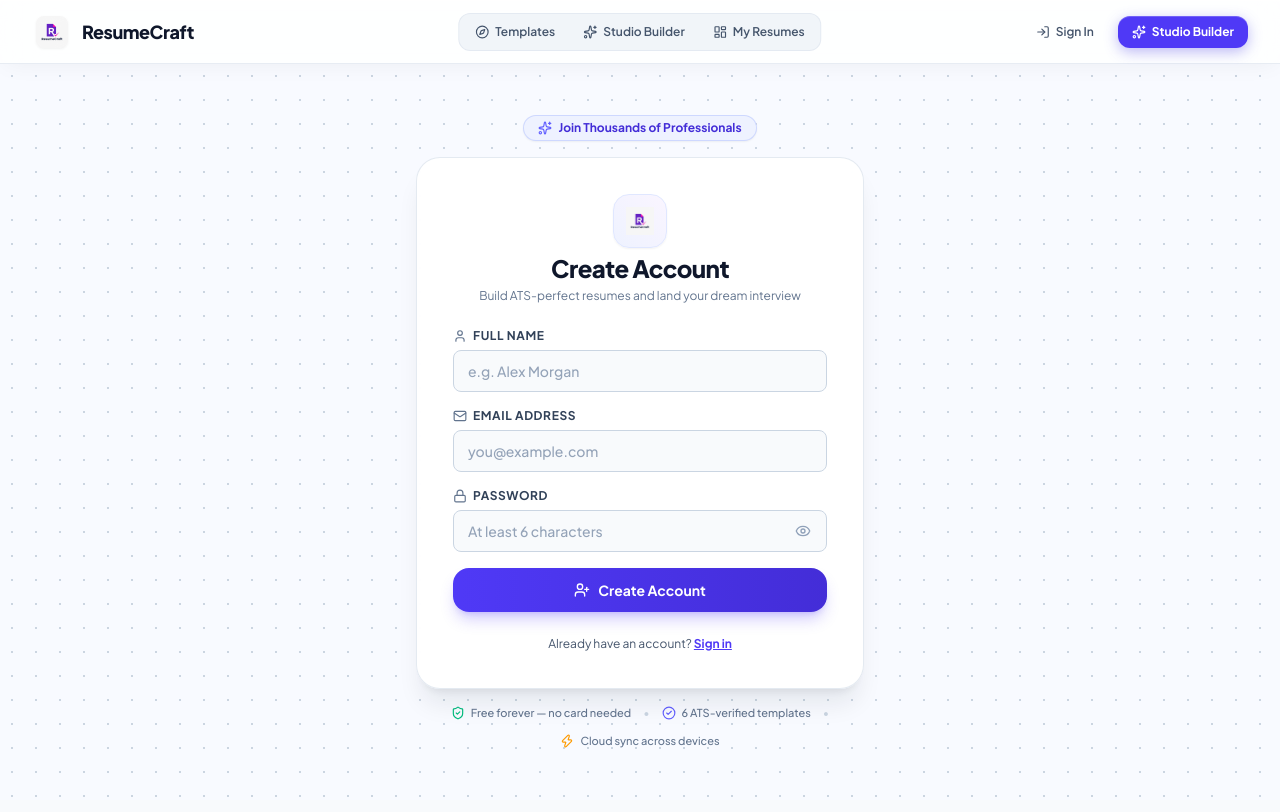
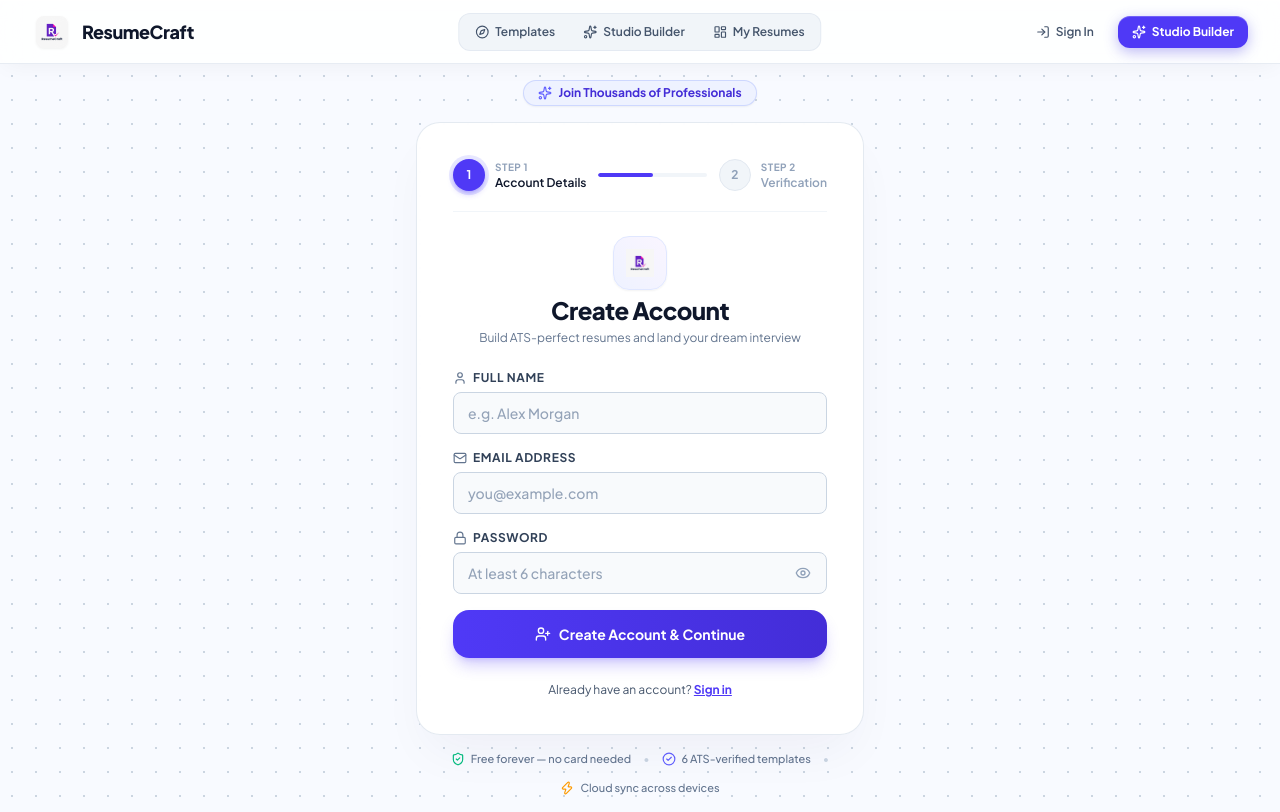
Before and after one commit to Tanmay-create-afk/ResumeCraft, a React (Vite) app in the folder Frontend/: page /register in a window 1280 px wide. Built offline with nearby package versions, Linux system fonts and the light colour scheme.

Commit message:
feat(auth): elevate OTP verification UI with step progress bar and security badges

```diff
--- a/Frontend/src/pages/Register.jsx
+++ b/Frontend/src/pages/Register.jsx
@@ -1,6 +1,25 @@
 import React, { useState, useEffect, useRef } from 'react';
 import { Link, useNavigate } from 'react-router-dom';
-import { User, Mail, Lock, UserPlus, Sparkles, AlertCircle, ShieldCheck, Zap, CheckCircle2, ArrowRight, ArrowLeft, RefreshCw, Pencil, ShieldAlert } from 'lucide-react';
+import {
+  User,
+  Mail,
+  Lock,
+  UserPlus,
+  Sparkles,
+  AlertCircle,
+  ShieldCheck,
+  Zap,
+  CheckCircle2,
+  ArrowRight,
+  ArrowLeft,
+  RefreshCw,
+  Pencil,
+  Clock,
+  Check,
+  KeyRound,
+  Shield,
+  CheckCheck
+} from 'lucide-react';
 import { useAuth } from '../context/AuthContext';
 import Input from '../components/common/Input';
 
@@ -193,8 +212,70 @@ export default function Register() {
           </span>
         </div>
 
-        {/* Main Card */}
-        <div className="p-8 sm:p-9 rounded-3xl bg-white/95 backdrop-blur-md border border-slate-200/90 shadow-xl shadow-slate-900/8 space-y-6">
+        {/* Main Card with Subtle Gradient Rim */}
+        <div className="p-7 sm:p-9 rounded-3xl bg-white/95 backdrop-blur-md border border-slate-200/90 shadow-2xl shadow-indigo-950/5 space-y-6">
+
+          {/* Interactive Multi-Step Indicator Bar */}
+          <div className="flex items-center justify-between pb-5 border-b border-slate-100">
+            {/* Step 1 Pill */}
+            <div
+              onClick={() => {
+                if (step === 'otp') {
+                  setStep('details');
+                  setError('');
+                  setSuccessMsg('');
+                }
+              }}
+              className={`flex items-center gap-2.5 ${step === 'otp' ? 'cursor-pointer group' : ''}`}
+            >
+              <div className={`w-8 h-8 rounded-full flex items-center justify-center text-xs font-bold transition-all ${
+                step === 'otp'
+                  ? 'bg-emerald-500 text-white shadow-sm shadow-emerald-500/30 group-hover:scale-105'
+                  : 'bg-indigo-600 text-white shadow-md shadow-indigo-600/30 ring-4 ring-indigo-500/15'
+              }`}>
+                {step === 'otp' ? <Check className="w-4 h-4 stroke-[3]" /> : '1'}
+              </div>
+              <div className="text-left">
+                <p className="text-[10px] font-bold uppercase tracking-wider text-slate-400">Step 1</p>
+                <p className={`text-xs font-semibold ${step === 'otp' ? 'text-slate-700 group-hover:text-indigo-600' : 'text-slate-900 font-bold'}`}>
+                  Account Details
+                </p>
+              </div>
+            </div>
+
+            {/* Connecting Progress Track */}
+            <div className="flex-1 mx-3 h-1 bg-slate-100 rounded-full overflow-hidden relative">
+              <div
+                className={`h-full transition-all duration-500 rounded-full ${
+                  step === 'otp' ? 'w-full bg-gradient-to-r from-emerald-500 to-indigo-600' : 'w-1/2 bg-indigo-600'
+                }`}
+              />
+            </div>
+
+            {/* Step 2 Pill */}
+            <div className="flex items-center gap-2.5">
+              <div className={`w-8 h-8 rounded-full flex items-center justify-center text-xs font-bold transition-all ${
+                step === 'otp'
+                  ? 'bg-indigo-600 text-white ring-4 ring-indigo-500/20 shadow-md shadow-indigo-600/30'
+                  : 'bg-slate-100 text-slate-400 border border-slate-200'
+              }`}>
+                {step === 'otp' ? (
+                  <span className="relative flex h-2.5 w-2.5">
+                    <span className="animate-ping absolute inline-flex h-full w-full rounded-full bg-white opacity-75"></span>
+                    <span className="relative inline-flex rounded-full h-2.5 w-2.5 bg-white"></span>
+                  </span>
+                ) : (
+                  '2'
+                )}
+              </div>
+              <div className="text-left">
+                <p className="text-[10px] font-bold uppercase tracking-wider text-slate-400">Step 2</p>
+                <p className={`text-xs font-semibold ${step === 'otp' ? 'text-indigo-600 font-bold' : 'text-slate-400'}`}>
+                  Verification
+                </p>
+              </div>
+            </div>
+          </div>
 
           {step === 'details' ? (
             /* STEP 1: REGISTRATION DETAILS */
@@ -250,10 +331,10 @@ export default function Register() {
                 <button
                   type="submit"
                   disabled={loading}
-                  className="w-full py-3 px-4 bg-gradient-to-r from-indigo-600 to-indigo-700 hover:from-indigo-500 hover:to-indigo-600 disabled:opacity-60 text-white font-bold rounded-2xl shadow-lg shadow-indigo-600/25 flex items-center justify-center gap-2 text-sm transition-all cursor-pointer active:scale-[0.98]"
+                  className="w-full py-3.5 px-4 bg-gradient-to-r from-indigo-600 to-indigo-700 hover:from-indigo-500 hover:to-indigo-600 disabled:opacity-60 text-white font-bold rounded-2xl shadow-lg shadow-indigo-600/25 flex items-center justify-center gap-2 text-sm transition-all cursor-pointer active:scale-[0.98]"
                 >
                   <UserPlus className="w-4 h-4 shrink-0" />
-                  <span>{loading ? 'Sending Code...' : 'Create Account'}</span>
+                  <span>{loading ? 'Sending Code...' : 'Create Account & Continue'}</span>
                 </button>
               </form>
 
@@ -267,21 +348,38 @@ export default function Register() {
           ) : (
             /* STEP 2: PROFESSIONAL 6-BOX OTP VERIFICATION */
             <>
-              {/* Header with Official Logo & Subtle Glow */}
-              <div className="text-center space-y-2">
-                <div className="relative inline-block mb-1">
-                  <div className="absolute inset-0 bg-indigo-500/20 rounded-2xl blur-md" />
-                  <div className="relative inline-flex p-3 bg-white border border-indigo-100/90 rounded-2xl shadow-sm">
-                    <img src="/logo.png" alt="ResumeCraft" className="w-9 h-9 object-contain" />
+              {/* Executive Hero Graphic & Security Icon */}
+              <div className="text-center space-y-2.5">
+                <div className="relative inline-flex items-center justify-center mb-1">
+                  {/* Subtle soft ambient aura */}
+                  <div className="absolute -inset-2 bg-gradient-to-tr from-indigo-500/20 via-purple-500/20 to-blue-500/20 rounded-3xl blur-md" />
+
+                  {/* Badge Container */}
+                  <div className="relative flex items-center justify-center w-16 h-16 rounded-2xl bg-gradient-to-b from-white to-indigo-50/50 border border-indigo-100 shadow-md shadow-indigo-900/5">
+                    <div className="w-10 h-10 rounded-xl bg-gradient-to-tr from-indigo-600 to-purple-600 flex items-center justify-center text-white shadow-sm shadow-indigo-600/30">
+                      <KeyRound className="w-5 h-5" />
+                    </div>
+                    {/* Live active beacon */}
+                    <span className="absolute -bottom-1 -right-1 flex h-4 w-4">
+                      <span className="animate-ping absolute inline-flex h-full w-full rounded-full bg-emerald-400 opacity-75"></span>
+                      <span className="relative inline-flex rounded-full h-4 w-4 bg-emerald-500 border-2 border-white items-center justify-center">
+                        <Check className="w-2.5 h-2.5 text-white stroke-[3]" />
+                      </span>
+                    </span>
                   </div>
                 </div>
 
-                <h1 className="text-2xl font-extrabold text-slate-900 tracking-tight">Verify Your Email</h1>
+                <div className="space-y-1">
+                  <h1 className="text-2xl font-black text-slate-900 tracking-tight">Verify Your Email</h1>
+                  <p className="text-xs text-slate-500">
+                    We've sent a 6-digit one-time passcode to:
+                  </p>
+                </div>
 
-                {/* Email Pill with Edit Button */}
-                <div className="flex items-center justify-center gap-1.5 text-xs text-slate-600 bg-slate-50 border border-slate-200/80 rounded-full py-1 px-3 max-w-fit mx-auto">
+                {/* Interactive User Email Pill with Edit Button */}
+                <div className="inline-flex items-center gap-2 py-1 px-3.5 bg-slate-50 hover:bg-slate-100/90 border border-slate-200/90 rounded-full text-xs transition-colors shadow-2xs mx-auto">
                   <Mail className="w-3.5 h-3.5 text-indigo-600 shrink-0" />
-                  <span className="font-semibold text-slate-800 truncate max-w-[200px]">{email}</span>
+                  <span className="font-semibold text-slate-800 tracking-tight truncate max-w-[210px]">{email}</span>
                   <button
                     type="button"
                     onClick={() => {
@@ -289,15 +387,16 @@ export default function Register() {
                       setError('');
                       setSuccessMsg('');
                     }}
-                    title="Change email"
-                    className="ml-1 text-slate-400 hover:text-indigo-600 transition-colors cursor-pointer"
+                    title="Edit email address"
+                    className="inline-flex items-center gap-1 text-[11px] font-semibold text-indigo-600 hover:text-indigo-800 transition-colors cursor-pointer pl-1.5 border-l border-slate-200"
                   >
-                    <Pencil className="w-3 h-3" />
+                    <Pencil className="w-2.5 h-2.5" />
+                    <span>Change</span>
                   </button>
                 </div>
               </div>
 
-              {/* Error Message */}
+              {/* Error Alert */}
               {error && (
                 <div className="flex items-center gap-2.5 p-3 text-xs rounded-xl bg-rose-50 border border-rose-200 text-rose-700 animate-in fade-in">
                   <AlertCircle className="w-4 h-4 shrink-0" />
@@ -313,15 +412,16 @@ export default function Register() {
                 </div>
               )}
 
-              {/* 6 Individual Code Boxes */}
+              {/* 6 Individual Digits Code Box Form */}
               <form onSubmit={handleVerifyOtp} className="space-y-6 pt-1">
                 <div>
                   <div className="flex items-center justify-between mb-3 px-1">
-                    <span className="text-[11px] font-bold text-slate-400 uppercase tracking-wider">
-                      Security Code
+                    <span className="text-[11px] font-bold text-slate-400 uppercase tracking-wider flex items-center gap-1.5">
+                      <ShieldCheck className="w-3.5 h-3.5 text-indigo-500" />
+                      <span>Security PIN</span>
                     </span>
-                    <span className="text-[11px] font-medium text-indigo-600 bg-indigo-50 border border-indigo-100 rounded-md px-2 py-0.5">
-                      6 Digits
+                    <span className="text-[11px] font-semibold text-indigo-600 bg-indigo-50 border border-indigo-100 rounded-md px-2 py-0.5">
+                      10 Min Expiry
                     </span>
                   </div>
 
@@ -330,7 +430,9 @@ export default function Register() {
                     {digits.map((digit, idx) => (
                       <React.Fragment key={idx}>
                         {idx === 3 && (
-                          <span className="text-slate-300 font-bold select-none text-lg px-0.5">—</span>
+                          <div className="flex items-center px-0.5">
+                            <span className="w-1.5 h-1.5 rounded-full bg-slate-300"></span>
+                          </div>
                         )}
                         <input
                           ref={(el) => (inputRefs.current[idx] = el)}
@@ -340,10 +442,10 @@ export default function Register() {
                           value={digit}
                           onChange={(e) => handleDigitChange(idx, e.target.value)}
                           onKeyDown={(e) => handleKeyDown(idx, e)}
-                          className={`w-11 h-14 sm:w-12 sm:h-14 text-center text-2xl font-mono font-extrabold rounded-xl border-2 transition-all outline-none select-all ${
+                          className={`w-11 h-14 sm:w-12 sm:h-15 text-center text-2xl font-mono font-black rounded-xl border-2 transition-all outline-none select-all ${
                             digit
-                              ? 'border-indigo-600 bg-indigo-50/30 text-indigo-950 shadow-xs'
-                              : 'border-slate-200 bg-slate-50/70 text-slate-900 focus:border-indigo-600 focus:bg-white focus:ring-4 focus:ring-indigo-500/15'
+                              ? 'border-indigo-600 bg-indigo-50/40 text-indigo-950 shadow-sm shadow-indigo-600/10 scale-[1.02]'
+                              : 'border-slate-200 bg-slate-50/70 text-slate-900 focus:border-indigo-600 focus:bg-white focus:ring-4 focus:ring-indigo-500/15 focus:scale-[1.03]'
                           }`}
                         />
                       </React.Fragment>
@@ -351,54 +453,85 @@ export default function Register() {
                   </div>
                 </div>
 
-                {/* Submit Button */}
+                {/* Submit Action Button */}
                 <button
                   type="submit"
                   disabled={loading || fullCodeLength !== 6}
-                  className="w-full py-3 px-4 bg-gradient-to-r from-indigo-600 via-indigo-600 to-purple-600 hover:from-indigo-500 hover:to-purple-500 disabled:opacity-50 text-white font-bold rounded-2xl shadow-lg shadow-indigo-600/25 flex items-center justify-center gap-2 text-sm transition-all cursor-pointer active:scale-[0.98]"
+                  className="w-full py-3.5 px-4 bg-gradient-to-r from-indigo-600 via-indigo-600 to-purple-600 hover:from-indigo-500 hover:to-purple-500 disabled:opacity-50 text-white font-bold rounded-2xl shadow-lg shadow-indigo-600/25 flex items-center justify-center gap-2 text-sm transition-all cursor-pointer active:scale-[0.98] group"
                 >
                   {loading ? (
                     <>
                       <RefreshCw className="w-4 h-4 animate-spin shrink-0" />
-                      <span>Verifying with Studio...</span>
+                      <span>Verifying Security Code...</span>
                     </>
                   ) : (
                     <>
                       <span>Verify &amp; Launch Studio</span>
-                      <ArrowRight className="w-4 h-4 shrink-0" />
+                      <ArrowRight className="w-4 h-4 shrink-0 transition-transform group-hover:translate-x-0.5" />
                     </>
                   )}
                 </button>
               </form>
 
-              {/* Resend & Help Footer */}
-              <div className="pt-1 flex flex-col items-center gap-2.5 text-xs">
+              {/* Resend Cooldown with Visual Dynamic Bar */}
+              <div className="pt-2 border-t border-slate-100 flex flex-col items-center gap-3 text-xs">
                 {canResend ? (
                   <button
                     type="button"
                     onClick={handleResend}
                     disabled={loading}
-                    className="inline-flex items-center gap-1.5 font-bold text-indigo-600 hover:text-indigo-700 transition-colors cursor-pointer"
+                    className="inline-flex items-center gap-2 px-4 py-2 rounded-xl bg-indigo-50 hover:bg-indigo-100/80 border border-indigo-200/80 text-indigo-700 font-bold transition-all cursor-pointer shadow-xs active:scale-[0.98]"
                   >
-                    <RefreshCw className="w-3.5 h-3.5" />
-                    <span>Resend verification code</span>
+                    <RefreshCw className={`w-3.5 h-3.5 ${loading ? 'animate-spin' : ''}`} />
+                    <span>Resend Security Code</span>
                   </button>
                 ) : (
-                  <p className="text-slate-500 font-medium">
-                    Resend code in <b className="text-indigo-600 font-mono font-bold">{countdown}s</b>
-                  </p>
+                  <div className="w-full max-w-xs space-y-1.5">
+                    <div className="flex items-center justify-between text-[11px] text-slate-500 font-medium px-1">
+                      <span className="flex items-center gap-1.5 text-slate-500">
+                        <Clock className="w-3.5 h-3.5 text-slate-400" />
+                        <span>Resend available in</span>
+                      </span>
+                      <span className="font-mono font-bold text-indigo-600">{countdown}s</span>
+                    </div>
+                    {/* Visual countdown progress line */}
+                    <div className="h-1.5 w-full bg-slate-100 rounded-full overflow-hidden">
+                      <div
+                        className="h-full bg-indigo-500 rounded-full transition-all duration-1000 ease-linear"
+                        style={{ width: `${(countdown / 60) * 100}%` }}
+                      />
+                    </div>
+                  </div>
                 )}
 
                 <p className="text-[11px] text-slate-400">
-                  Didn't receive it? Check your spam folder or Promotions tab.
+                  Didn't receive it? Check spam folder or promotions tab.
                 </p>
+              </div>
+
+              {/* Bottom Security Trust Badges */}
+              <div className="flex flex-wrap items-center justify-center gap-4 pt-3 text-[11px] font-medium text-slate-400 border-t border-slate-100">
+                <span className="flex items-center gap-1">
+                  <ShieldCheck className="w-3.5 h-3.5 text-emerald-500" />
+                  <span>256-Bit SSL</span>
+                </span>
+                <span className="text-slate-300">•</span>
+                <span className="flex items-center gap-1">
+                  <Zap className="w-3.5 h-3.5 text-amber-500" />
+                  <span>Instant Auth</span>
+                </span>
+                <span className="text-slate-300">•</span>
+                <span className="flex items-center gap-1">
+                  <CheckCheck className="w-3.5 h-3.5 text-indigo-500" />
+                  <span>Brevo Verified</span>
+                </span>
               </div>
             </>
           )}
 
         </div>
 
-        {/* Trust Badges */}
+        {/* Global Footer Trust Badges */}
         <div className="flex flex-wrap items-center justify-center gap-3 text-[11px] font-medium text-slate-500">
           <span className="flex items-center gap-1.5">
             <ShieldCheck className="w-3.5 h-3.5 text-emerald-500" />
```
